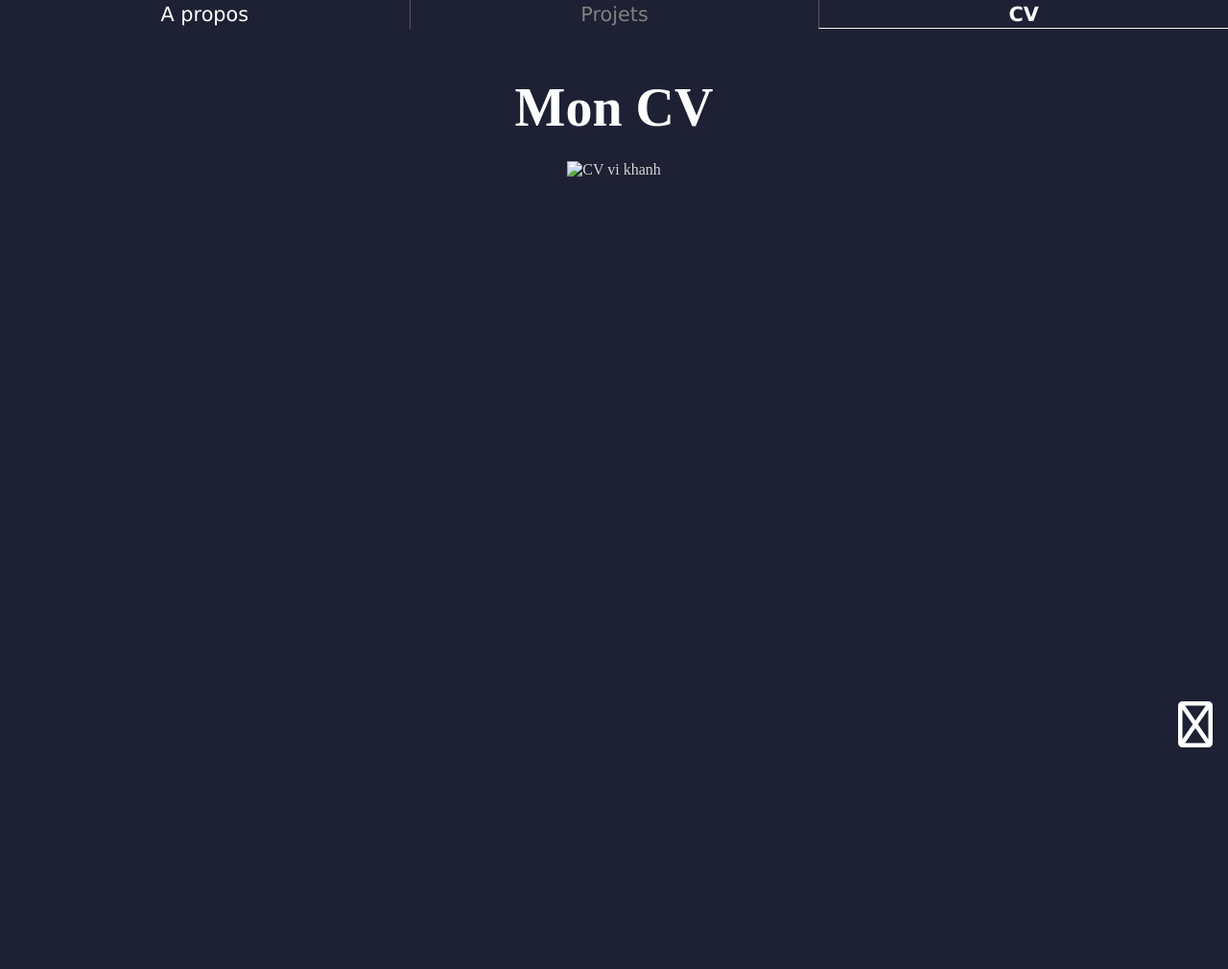
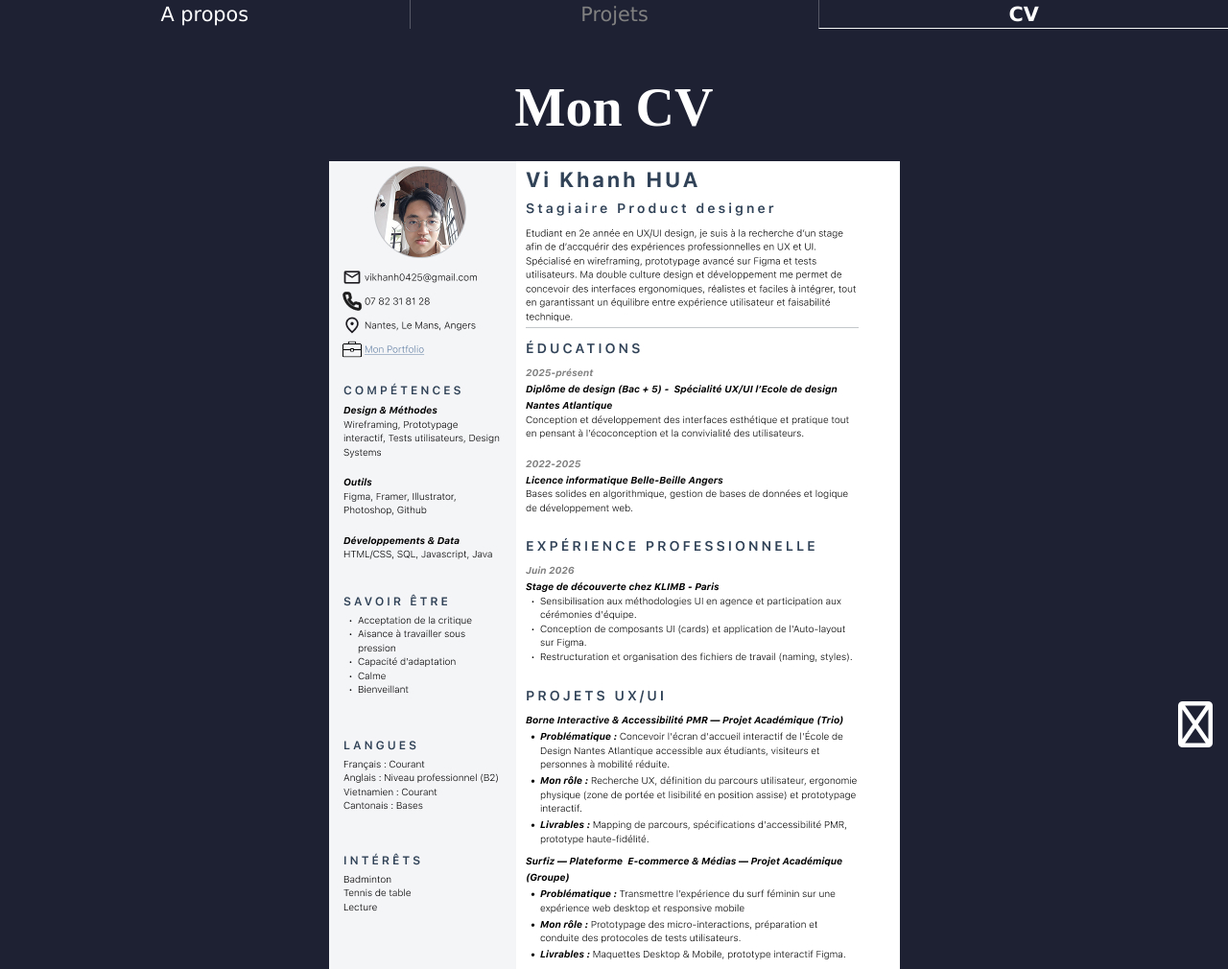
Before and after one commit to vikhz/Porfolio, a plain HTML site: page cv.html in a window 1280 px wide. Shown: the whole page at 96% size. Before the commit the page ends 800 px from the top, so only its background shows below. Drawn offline with Linux system fonts and the light colour scheme.

Commit message:
Fix image file extension in CV
Updated image source from VikhanhCV.jpeg to VikhanhCV.jpg.

```diff
--- a/cv.html
+++ b/cv.html
@@ -23,7 +23,7 @@
 
 
         <div class="cv">
-    <img class="img_cv" src="images/VikhanhCV.jpeg" alt="CV vi khanh">
+    <img class="img_cv" src="images/VikhanhCV.jpg" alt="CV vi khanh">
     </div>
     </main>
 
```
